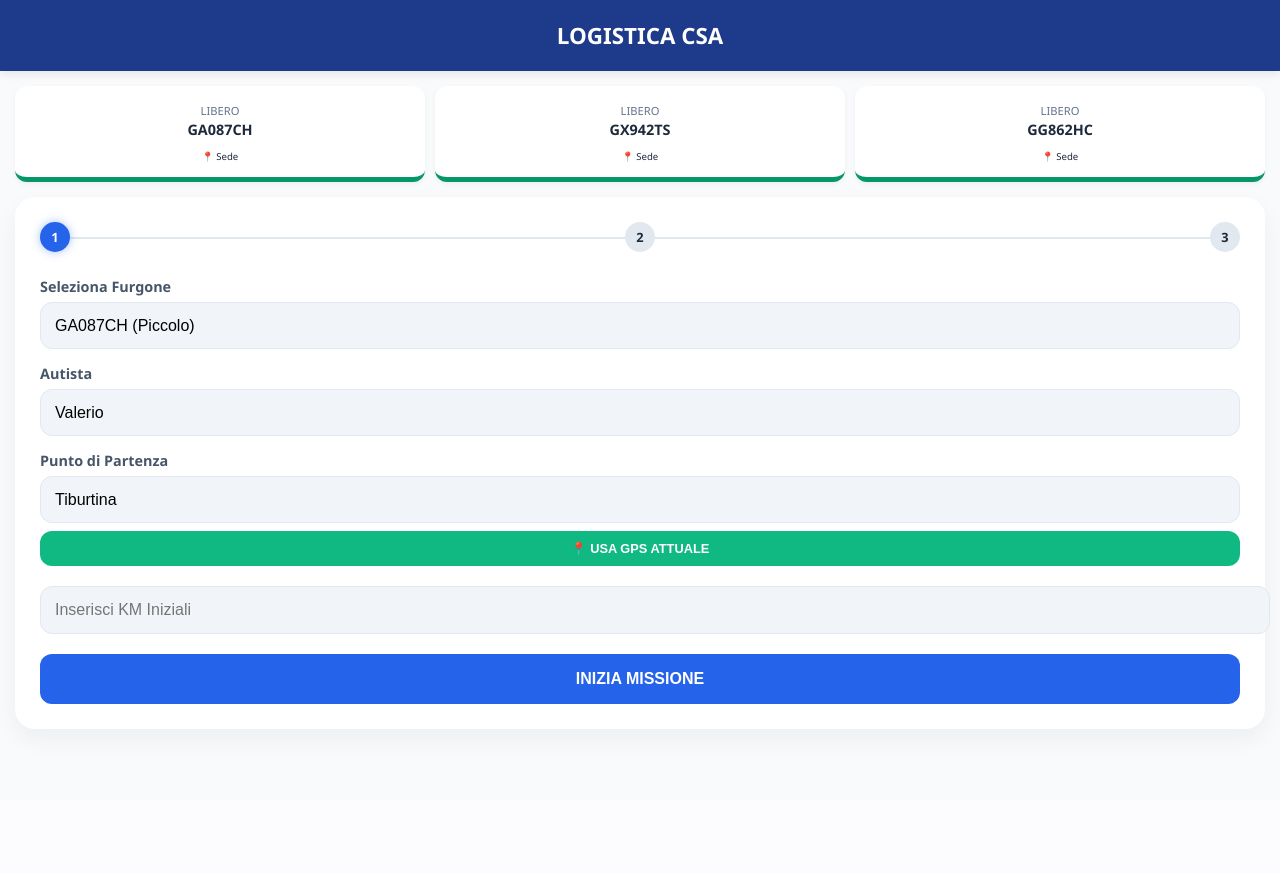
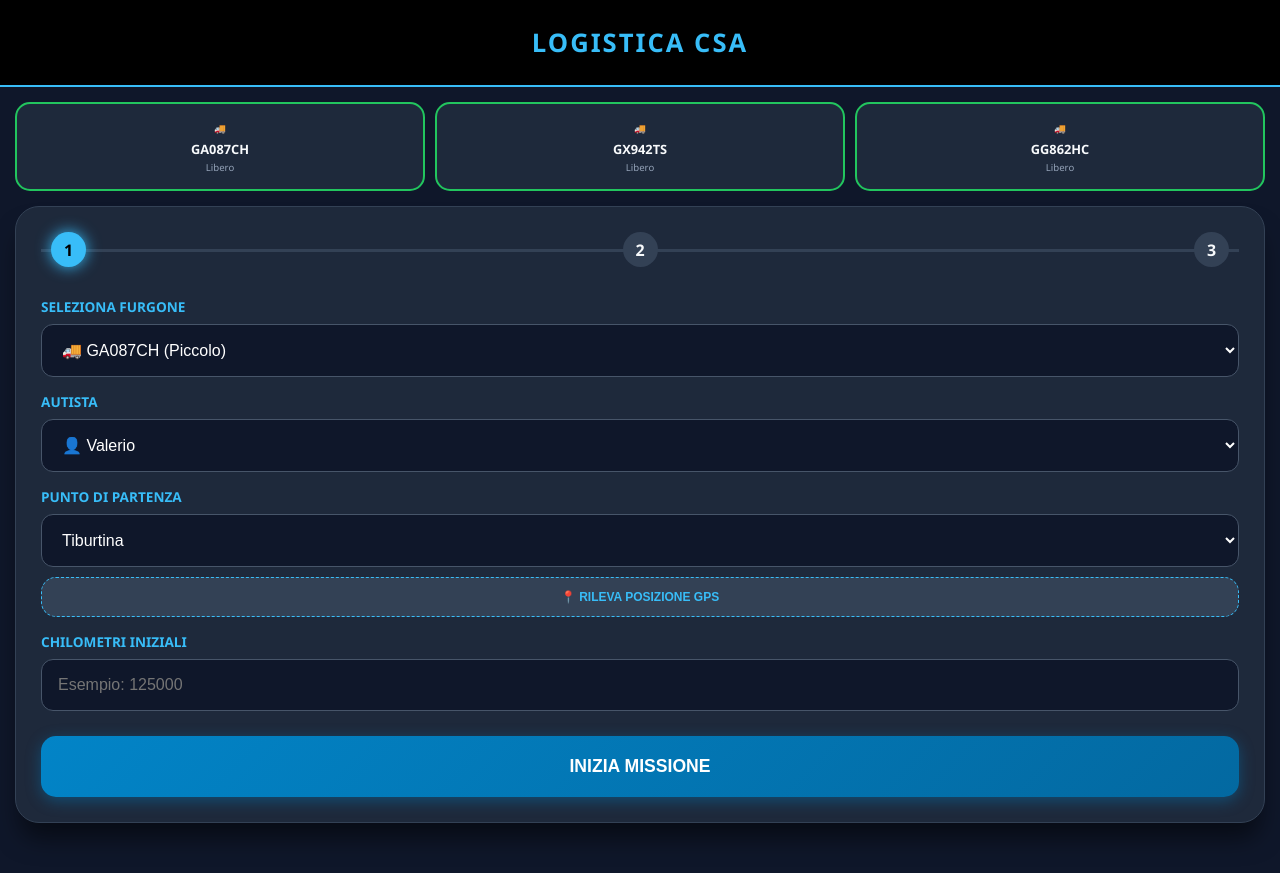
Before and after one commit to valerio121291/furgoni-uscite, a Flask app: page / in a window 1280 px wide. Before the commit the page ends 733 px from the top, so only its background shows below. Run offline with Flask 3, Linux system fonts and the light colour scheme.

Commit message:
Update form.html

```diff
--- a/templates/form.html
+++ b/templates/form.html
@@ -3,39 +3,94 @@
 <head>
     <meta charset="utf-8">
     <meta name="viewport" content="width=device-width, initial-scale=1, maximum-scale=1, user-scalable=no">
-    <title>Logistica CSA</title>
+    <title>Logistica CSA - Dark Mode</title>
     <style>
-        :root { --primary: #1e3a8a; --secondary: #2563eb; --success: #059669; --warning: #f59e0b; --bg: #f8fafc; }
-        body { font-family: 'Segoe UI', Roboto, sans-serif; background: var(--bg); margin: 0; padding-bottom: 50px; color: #1e293b; }
+        :root {
+            --bg-dark: #0f172a;
+            --card-dark: #1e293b;
+            --accent: #38bdf8;
+            --success: #22c55e;
+            --warning: #f59e0b;
+            --text-main: #f8fafc;
+        }
+        body {
+            font-family: 'Segoe UI', sans-serif;
+            background: var(--bg-dark);
+            margin: 0;
+            padding-bottom: 50px;
+            color: var(--text-main);
+        }
 
-        .header { background: var(--primary); color: white; padding: 20px; text-align: center; font-weight: bold; font-size: 1.4rem; box-shadow: 0 2px 10px rgba(0,0,0,0.1); }
+        .header {
+            background: #000;
+            color: var(--accent);
+            padding: 25px;
+            text-align: center;
+            font-weight: 800;
+            font-size: 1.6rem;
+            border-bottom: 2px solid var(--accent);
+            text-transform: uppercase;
+            letter-spacing: 2px;
+        }
 
+        /* Dashboard Furgoni */
         .status-container { display: grid; grid-template-columns: repeat(3, 1fr); gap: 10px; padding: 15px; }
-        .truck-card { background: white; padding: 12px; border-radius: 12px; text-align: center; box-shadow: 0 2px 5px rgba(0,0,0,0.05); border-bottom: 5px solid #cbd5e1; transition: 0.3s; }
-        .truck-card.In.Viaggio { border-color: var(--warning); background: #fffbeb; }
-        .truck-card.Libero { border-color: var(--success); }
-        .truck-card strong { font-size: 0.9rem; display: block; margin-bottom: 4px; }
-        .truck-card span { font-size: 0.7rem; color: #64748b; text-transform: uppercase; }
+        .truck-card {
+            background: var(--card-dark);
+            padding: 15px 5px;
+            border-radius: 15px;
+            text-align: center;
+            border: 1px solid #334155;
+            transition: 0.3s;
+        }
+        .truck-card.In.Viaggio { border: 2px solid var(--warning); box-shadow: 0 0 10px rgba(245, 158, 11, 0.3); }
+        .truck-card.Libero { border: 2px solid var(--success); }
 
+        .furgone-icon { font-size: 1.5rem; margin-bottom: 5px; display: block; }
+        .truck-card strong { font-size: 0.8rem; display: block; color: var(--text-main); }
+        .truck-card span { font-size: 0.6rem; color: #94a3b8; display: block; margin-top: 3px; }
+
+        /* Form e Input */
         .main-container { padding: 0 15px; }
-        .card { background: white; padding: 25px; border-radius: 20px; box-shadow: 0 10px 25px rgba(0,0,0,0.05); }
+        .card {
+            background: var(--card-dark);
+            padding: 25px;
+            border-radius: 24px;
+            border: 1px solid #334155;
+            box-shadow: 0 20px 25px -5px rgba(0, 0, 0, 0.5);
+        }
 
-        .progress-bar { display: flex; justify-content: space-between; margin-bottom: 25px; position: relative; }
-        .progress-step { width: 30px; height: 30px; background: #e2e8f0; border-radius: 50%; display: flex; align-items: center; justify-content: center; font-weight: bold; font-size: 0.8rem; z-index: 2; }
-        .progress-step.active { background: var(--secondary); color: white; box-shadow: 0 0 10px rgba(37,99,235,0.4); }
-        .progress-line { position: absolute; top: 15px; left: 0; right: 0; height: 2px; background: #e2e8f0; z-index: 1; }
+        label { display: block; margin-top: 15px; font-weight: 600; font-size: 0.85rem; color: var(--accent); text-transform: uppercase; }
+        select, input {
+            width: 100%; padding: 16px; margin-top: 8px; border-radius: 12px;
+            border: 1px solid #475569; background: #0f172a; color: white; font-size: 1rem;
+            box-sizing: border-box;
+        }
 
-        label { display: block; margin-top: 15px; font-weight: 600; font-size: 0.9rem; color: #475569; }
-        select, input { width: 100%; padding: 14px; margin-top: 6px; border-radius: 12px; border: 1px solid #e2e8f0; background: #f1f5f9; font-size: 1rem; -webkit-appearance: none; }
+        /* Pulsanti Belli Grossi */
+        .btn {
+            width: 100%; padding: 20px; margin-top: 25px; border-radius: 15px;
+            border: none; font-size: 1.1rem; font-weight: 800; color: white;
+            cursor: pointer; transition: 0.2s; text-transform: uppercase;
+        }
+        .btn-start { background: linear-gradient(135deg, #0284c7, #0369a1); box-shadow: 0 4px 15px rgba(2, 132, 199, 0.4); }
+        .btn-next { background: linear-gradient(135deg, #d97706, #b45309); }
+        .btn-stop { background: linear-gradient(135deg, #16a34a, #15803d); }
+        .btn-gps {
+            background: #334155; margin-top: 10px; font-size: 0.75rem; padding: 12px;
+            color: var(--accent); border: 1px dashed var(--accent);
+        }
 
-        .btn { width: 100%; padding: 16px; margin-top: 20px; border-radius: 12px; border: none; font-size: 1rem; font-weight: bold; color: white; cursor: pointer; transition: 0.2s; text-transform: uppercase; }
-        .btn-start { background: var(--secondary); }
-        .btn-next { background: var(--warning); }
-        .btn-stop { background: var(--success); }
-        .btn-gps { background: #10b981; margin-top: 8px; font-size: 0.8rem; padding: 10px; }
-        .btn:active { transform: scale(0.98); opacity: 0.9; }
+        /* Barra di avanzamento */
+        .progress-bar { display: flex; justify-content: space-between; margin-bottom: 30px; position: relative; padding: 0 10px; }
+        .progress-step {
+            width: 35px; height: 35px; background: #334155; border-radius: 50%;
+            display: flex; align-items: center; justify-content: center; font-weight: bold; z-index: 2;
+        }
+        .progress-step.active { background: var(--accent); color: #000; box-shadow: 0 0 15px var(--accent); }
+        .progress-line { position: absolute; top: 17px; left: 0; right: 0; height: 3px; background: #334155; z-index: 1; }
 
-        .info-active { background: #eff6ff; border-left: 5px solid var(--secondary); padding: 15px; border-radius: 8px; margin-bottom: 20px; }
+        .info-active { background: #0c4a6e; border-radius: 12px; padding: 15px; margin-bottom: 20px; text-align: center; border: 1px solid var(--accent); }
     </style>
 </head>
 <body>
@@ -45,16 +100,16 @@
     <div class="status-container">
         {% for t, info in furgoni.items() %}
         <div class="truck-card {{ info.stato }}">
+            <span class="furgone-icon">🚚</span>
+            <strong>{{ t }}</strong>
             <span>{{ info.stato }}</span>
-            <strong>{{ t }}</strong>
-            <small style="font-size: 0.6rem;">📍 {{ info.posizione }}</small>
         </div>
         {% endfor %}
     </div>
 
     <div class="main-container">
         <div class="card">
-            <form method="post" id="mainForm">
+            <form method="post">
                 {% if not targa_attiva %}
                     <div class="progress-bar">
                         <div class="progress-line"></div>
@@ -65,18 +120,18 @@
 
                     <label>Seleziona Furgone</label>
                     <select name="targa" required>
-                        <option value="GA087CH">GA087CH (Piccolo)</option>
-                        <option value="GX942TS">GX942TS (Medio)</option>
-                        <option value="GG862HC">GG862HC (Grosso)</option>
+                        <option value="GA087CH">🚚 GA087CH (Piccolo)</option>
+                        <option value="GX942TS">🚚 GX942TS (Medio)</option>
+                        <option value="GG862HC">🚚 GG862HC (Grosso)</option>
                     </select>
 
                     <label>Autista</label>
                     <select name="autista">
-                        <option value="Valerio">Valerio</option>
-                        <option value="Daniele">Daniele</option>
-                        <option value="Costantino">Costantino</option>
-                        <option value="Simone">Simone</option>
-                        <option value="Stefano">Stefano</option>
+                        <option value="Valerio">👤 Valerio</option>
+                        <option value="Daniele">👤 Daniele</option>
+                        <option value="Costantino">👤 Costantino</option>
+                        <option value="Simone">👤 Simone</option>
+                        <option value="Stefano">👤 Stefano</option>
                     </select>
 
                     <label>Punto di Partenza</label>
@@ -86,51 +141,53 @@
                         <option value="Policlinico">Policlinico</option>
                         <option value="L'Aquila">L'Aquila</option>
                         <option value="Teramo">Teramo</option>
-                        </select>
-                    <button type="button" class="btn btn-gps" onclick="rilevaPosizione('partenza')">📍 USA GPS ATTUALE</button>
+                    </select>
+                    <button type="button" class="btn btn-gps" onclick="rilevaPosizione('partenza')">📍 RILEVA POSIZIONE GPS</button>
 
-                    <input type="number" name="km_partenza" placeholder="Inserisci KM Iniziali" required style="margin-top:20px;">
+                    <label>Chilometri Iniziali</label>
+                    <input type="number" name="km_partenza" placeholder="Esempio: 125000" required>
 
                     <button type="submit" name="azione" value="start" class="btn btn-start">Inizia Missione</button>
 
                 {% else %}
                     <div class="info-active">
-                        <strong>{{ targa_attiva }}</strong> <br>
-                        <small>Autista: {{ corsa_attiva.autista }}</small>
+                        <span style="font-size: 2rem;">🚛</span><br>
+                        <strong style="font-size: 1.2rem;">{{ targa_attiva }}</strong> <br>
+                        <small>In missione con: {{ corsa_attiva.autista }}</small>
                     </div>
                     <input type="hidden" name="targa" value="{{ targa_attiva }}">
 
                     {% if corsa_attiva.step == 1 %}
                         <div class="progress-bar">
-                            <div class="progress-line" style="background: var(--secondary);"></div>
+                            <div class="progress-line" style="background: var(--accent);"></div>
                             <div class="progress-step active">✓</div>
                             <div class="progress-step active">2</div>
                             <div class="progress-step">3</div>
                         </div>
-                        <label>Arrivo a Destinazione</label>
+                        <label>Destinazione Raggiunta</label>
                         <select name="destinazione" id="destinazione">
                             <option value="Rieti">Rieti</option>
                             <option value="L'Aquila">L'Aquila</option>
                             <option value="Tiburtina">Tiburtina</option>
                             <option value="Avezzano">Avezzano</option>
                         </select>
-                        <button type="button" class="btn btn-gps" onclick="rilevaPosizione('destinazione')">📍 CONFERMA POSIZIONE GPS</button>
-                        <input type="number" name="km_destinazione" placeholder="KM all'arrivo" required style="margin-top:20px;">
+                        <button type="button" class="btn btn-gps" onclick="rilevaPosizione('destinazione')">📍 CONFERMA GPS ARRIVO</button>
+                        <input type="number" name="km_destinazione" placeholder="KM sul cruscotto ora" required>
                         <button type="submit" name="azione" value="arrivo_dest" class="btn btn-next">Registra Arrivo</button>
 
                     {% elif corsa_attiva.step == 2 %}
                         <div class="progress-bar">
-                            <div class="progress-line" style="background: var(--secondary);"></div>
+                            <div class="progress-line" style="background: var(--accent);"></div>
                             <div class="progress-step active">✓</div>
                             <div class="progress-step active">✓</div>
                             <div class="progress-step active">3</div>
                         </div>
-                        <p style="text-align:center; color:#64748b;">Fase finale: Rientro in sede a Tiburtina</p>
+                        <label>Chilometri al Rientro</label>
                         <input type="number" name="km_rientro" placeholder="KM Finali (Sede)" required>
-                        <button type="submit" name="azione" value="stop" class="btn btn-stop">Chiudi e Scarica PDF</button>
+                        <button type="submit" name="azione" value="stop" class="btn btn-stop">Chiudi e Invia PDF</button>
                     {% endif %}
 
-                    <button type="submit" name="azione" value="annulla" style="background:none; border:none; color:#94a3b8; width:100%; margin-top:20px; font-size:0.8rem;">Annulla operazione</button>
+                    <button type="submit" name="azione" value="annulla" style="background:none; border:none; color:#64748b; width:100%; margin-top:30px;">Annulla Viaggio</button>
                 {% endif %}
             </form>
         </div>
@@ -139,11 +196,6 @@
     <script>
     function rilevaPosizione(idCampo) {
         const campo = document.getElementById(idCampo);
-        const btn = event.currentTarget;
-        const testoOriginale = btn.innerText;
-        btn.innerText = "RILEVAMENTO...";
-        btn.disabled = true;
-
         if (navigator.geolocation) {
             navigator.geolocation.getCurrentPosition(function(position) {
                 fetch(`https://nominatim.openstreetmap.org/reverse?format=json&lat=${position.coords.latitude}&lon=${position.coords.longitude}`)
@@ -154,13 +206,8 @@
                         const finale = via ? via + ", " + nome : nome;
                         const opt = new Option(finale, finale, true, true);
                         campo.add(opt);
-                        btn.innerText = "📍 POSIZIONE RILEVATA";
-                        btn.style.background = "#059669";
+                        alert("Posizione aggiornata correttamente!");
                     });
-            }, function() {
-                alert("Attiva il GPS!");
-                btn.innerText = testoOriginale;
-                btn.disabled = false;
             });
         }
     }
```
